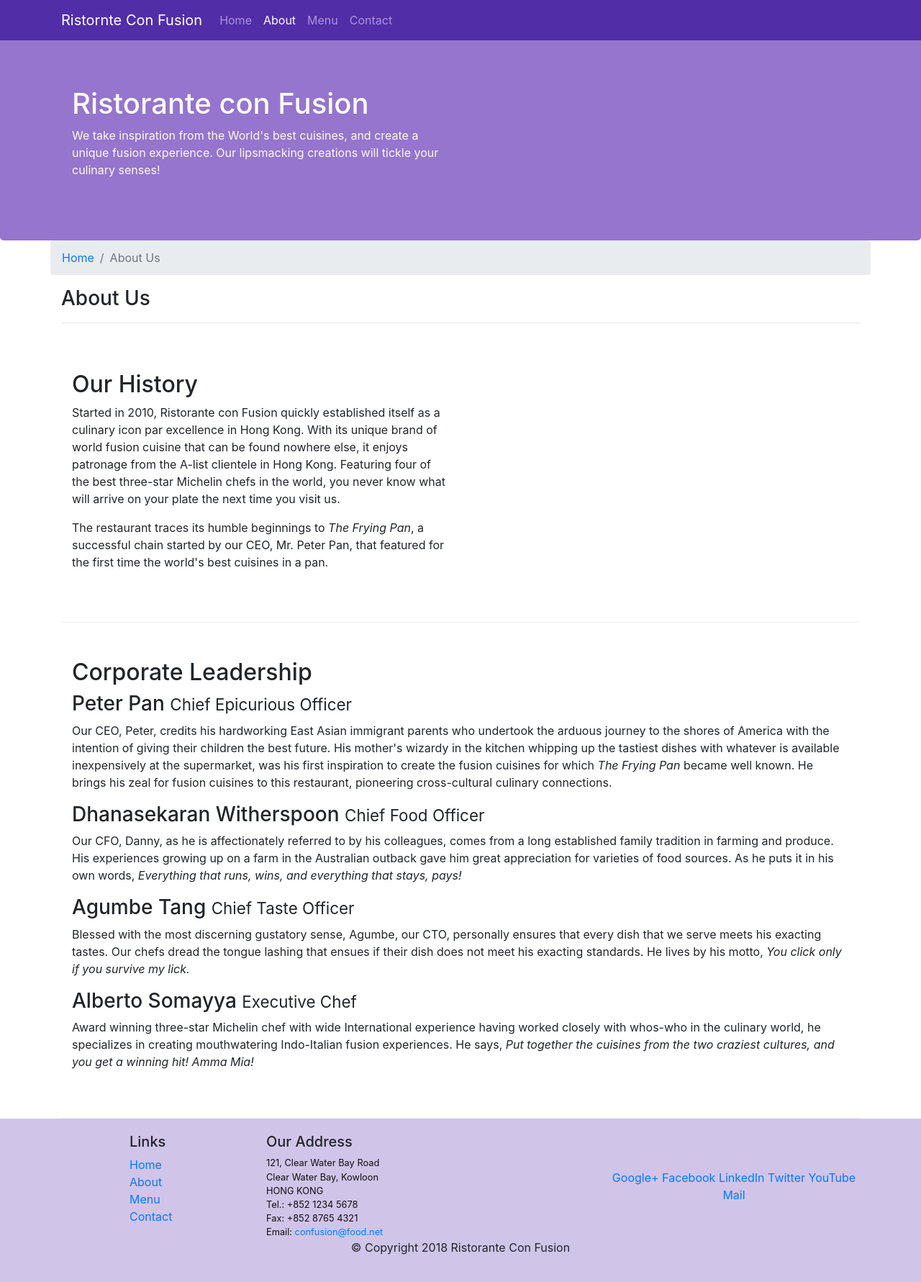
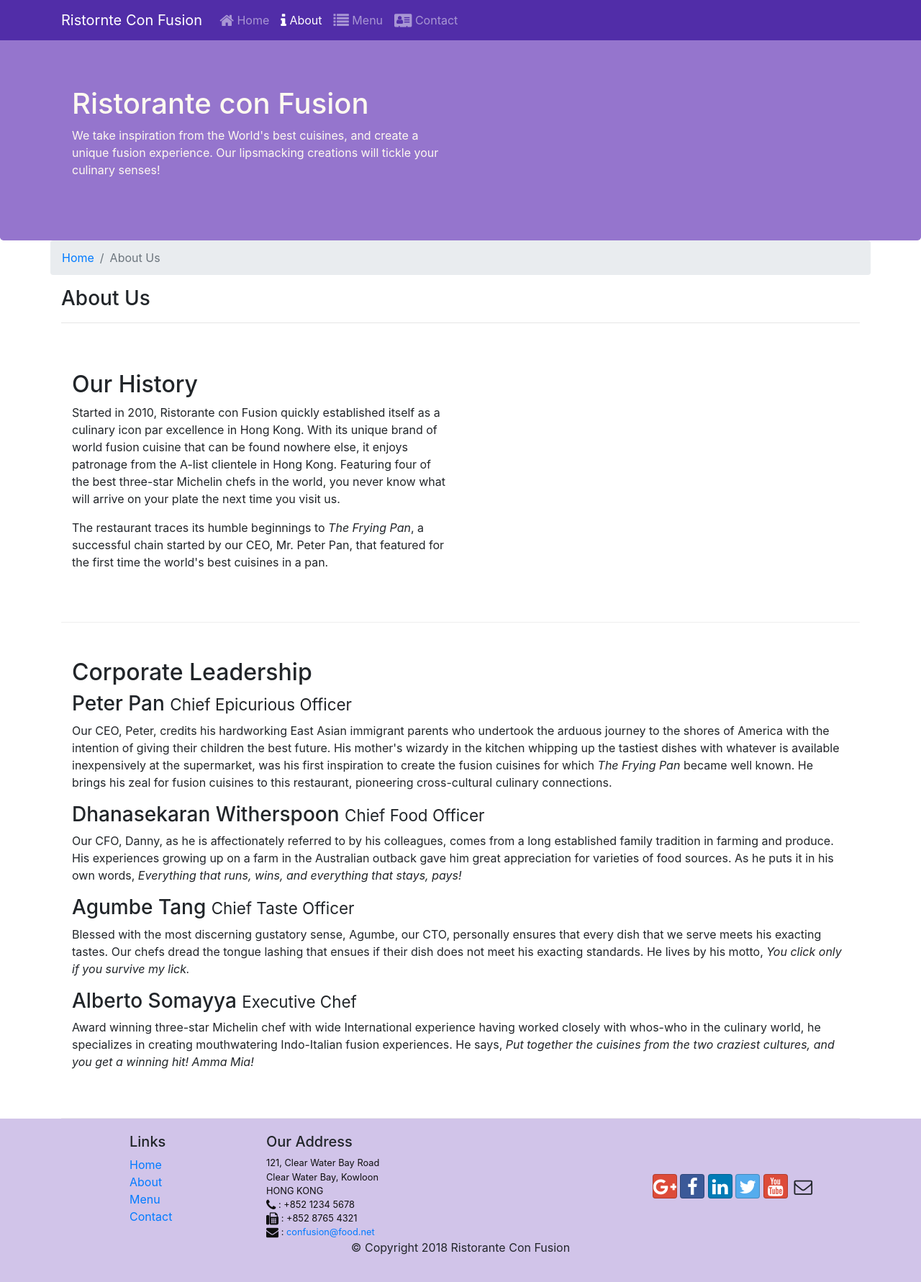
Before and after one commit to SashaBasile/conFusion, a website: page aboutus.html in a window 1280 px wide. Shown: the whole page at 72% size. Drawn offline with nearby package versions, Linux system fonts and the light colour scheme.

Commit message:
Icon fonts

```diff
--- a/aboutus.html
+++ b/aboutus.html
@@ -8,6 +8,8 @@
 
     <!-- Bootstrap CSS -->
     <link rel="stylesheet" href="node_modules/bootstrap/dist/css/bootstrap.min.css">
+    <link rel="stylesheet" href="node_modules/font-awesome/css/font-awesome.min.css">
+    <link rel="stylesheet" href="node_modules/bootstrap-social/bootstrap-social.css">
     <link rel="stylesheet" href="css/styles.css" type="text/css" />
 
     <title>Ristorante Con Fusion: About Us</title>
@@ -20,10 +22,10 @@
             <a class="navbar-brand" href="./index.html">Ristornte Con Fusion</a>
             <div class="collapse navbar-collapse" id="Navbar">
                 <ul class="navbar-nav mr-auto">
-                    <li class="nav-item"><a class="nav-link" href="./index.html">Home</a></li>
-                    <li class="nav-item active"><a class="nav-link" href="#">About</a></li>
-                    <li class="nav-item"><a class="nav-link" href="#">Menu</a></li>
-                    <li class="nav-item"><a class="nav-link" href="#">Contact</a></li>
+                    <li class="nav-item"><a class="nav-link" href="./index.html"><span class="fa fa-home fa-lg"></span> Home</a></li>
+                    <li class="nav-item active"><a class="nav-link" href="#"><span class="fa fa-info fa-lg"></span> About</a></li>
+                    <li class="nav-item"><a class="nav-link" href="#"><span class="fa fa-list fa-lg"></span> Menu</a></li>
+                    <li class="nav-item"><a class="nav-link" href="#"><span class="fa fa-address-card fa-lg"></span> Contact</a></li>
                 </ul>
             </div>
         </div>
@@ -122,20 +124,21 @@
                         121, Clear Water Bay Road<br>
                         Clear Water Bay, Kowloon<br>
                         HONG KONG<br>
-                        Tel.: +852 1234 5678<br>
-                        Fax: +852 8765 4321<br>
-                        Email: <a href="mailto:confusion@food.net">confusion@food.net</a>
+                        <i class="fa fa-phone fa-lg"></i> : +852 1234 5678<br>
+                        <i class="fa fa-fax fa-lg"></i> : +852 8765 4321<br>
+                        <i class="fa fa-envelope fa-lg"></i> : <a href="mailto:confusion@food.net">confusion@food.net</a>
                     </address>
                 </div>
                 <div class="col-12 col-sm-4 align-self-center">
                     <div class="text-center">
-                        <a href="http://google.com/+">Google+</a>
-                        <a href="http://www.facebook.com/profile.php?id=">Facebook</a>
-                        <a href="http://www.linkedin.com/in/">LinkedIn</a>
-                        <a href="http://twitter.com/">Twitter</a>
-                        <a href="http://youtube.com/">YouTube</a>
-                        <a href="mailto:">Mail</a>
+                        <a class="btn btn-social-icon btn-google" href="http://google.com/+"><i class="fa fa-google-plus"></i></a>
+                        <a class="btn btn-social-icon btn-facebook" href="http://www.facebook.com/profile.php?id="><i class="fa fa-facebook"></i></a>
+                        <a class="btn btn-social-icon btn-linkedin" href="http://www.linkedin.com/in/"><i class="fa fa-linkedin"></i></a>
+                        <a class="btn btn-social-icon btn-twitter" href="http://twitter.com/"><i class="fa fa-twitter"></i></a>
+                        <a class="btn btn-social-icon btn-google" href="http://youtube.com/"><i class="fa fa-youtube"></i></a>
+                        <a class="btn btn-social-icon" href="mailto:"><i class="fa fa-envelope-o"></i></a>
                     </div>
+
                 </div>
             </div>
             <div class="row justify-content-center">
--- a/package.json
+++ b/package.json
@@ -15,6 +15,8 @@
   },
   "dependencies": {
     "bootstrap": "^4.5.2",
+    "bootstrap-social": "^5.1.1",
+    "font-awesome": "^4.7.0",
     "jquery": "^3.5.1",
     "popper.js": "^1.16.1"
   }
```
Also changed, not shown: index.html (+17 -14 lines), 3 other files.
